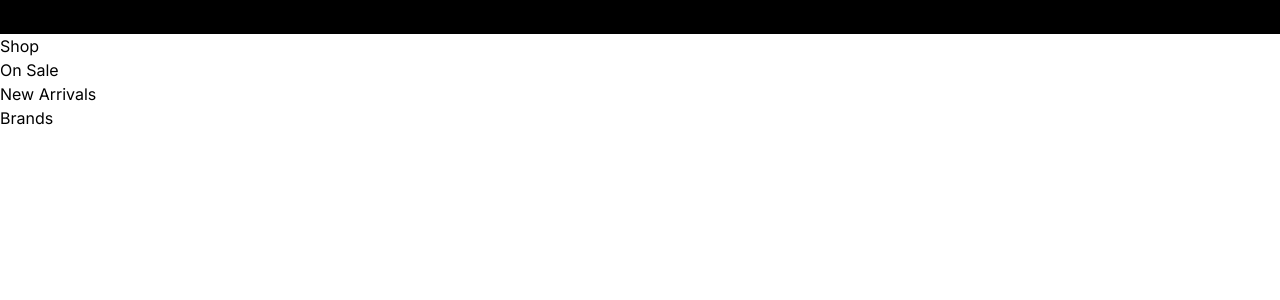
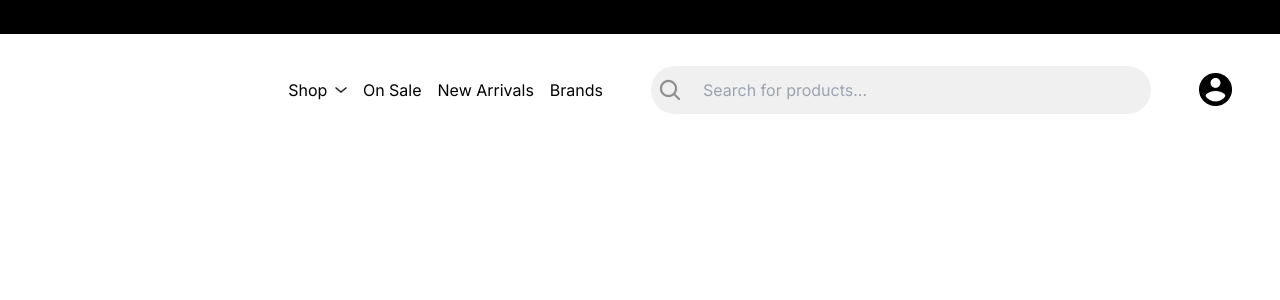
Before and after one commit to KellynCodes/OmniVerse, a Next.js app: page / in a window 1280 px wide. Shown: the top 300 px of the page. Built offline with nearby package versions, Linux system fonts and the light colour scheme.

Commit message:
completed the navbar

```diff
--- a/src/app/globals.css
+++ b/src/app/globals.css
@@ -6,6 +6,11 @@
   --foreground-rgb: 0, 0, 0;
   --background-start-rgb: 214, 219, 220;
   --background-end-rgb: 255, 255, 255;
+}
+
+* {
+  margin: 0;
+  padding: 0;
 }
 
 @media (prefers-color-scheme: dark) {
@@ -21,3 +26,51 @@ body {
   background: #FFFFFF;
 
 }
+
+nav {
+  display: flex;
+  justify-content: center;
+  align-items: center;
+  gap: 3rem;
+  float: right;
+  margin: 2rem 3rem;
+}
+
+nav .options ul {
+  display: flex;
+  gap: 1rem;
+}
+
+nav .options ul li {
+
+}
+
+nav .options .shop {
+  display: flex;
+  justify-content: center;
+  align-items: center;
+  gap: .5rem;
+}
+
+nav .options img {
+  height: 6.5px;
+  width: 11.5px;
+}
+
+.search-container {
+  background: #F0F0F0;
+  border-radius: 62px;
+  padding: 12px 8px;
+  display: flex;
+  align-items: center;
+  gap: 12px;
+  width: 500px;
+}
+
+.search-container input {
+  background: #F0F0F0;
+font-size: 16px;
+border: none;
+outline: none;
+padding-left: 10px;
+}
--- a/src/app/page.jsx
+++ b/src/app/page.jsx
@@ -3,14 +3,21 @@ export default function Home() {
     <main>
       <img src="./images/Frame.jpg" alt="" />
       <nav>
-        <div>
+        <div className="options">
           <ul>
-            <li>Shop</li>
+            <li className="shop">Shop <img src="./images/Vector-3.jpg" alt="" /> </li>
             <li>On Sale</li>
             <li>New Arrivals</li>
             <li>Brands</li>
           </ul>
         </div>
+        <div className="search-container">
+          <img src="./images/Vector-1.png" alt="" />
+          <input type="text" name="search" placeholder="Search for products..." />
+        </div>
+        <div>
+          <img src="./images/Vector-2.jpg" alt="" />
+        </div>
       </nav>
     </main>
   );
```
Also changed, not shown: public/images/Vector-2.jpg (renamed from public/images/Vector.jpg), public/images/Vector-3.jpg (added).
